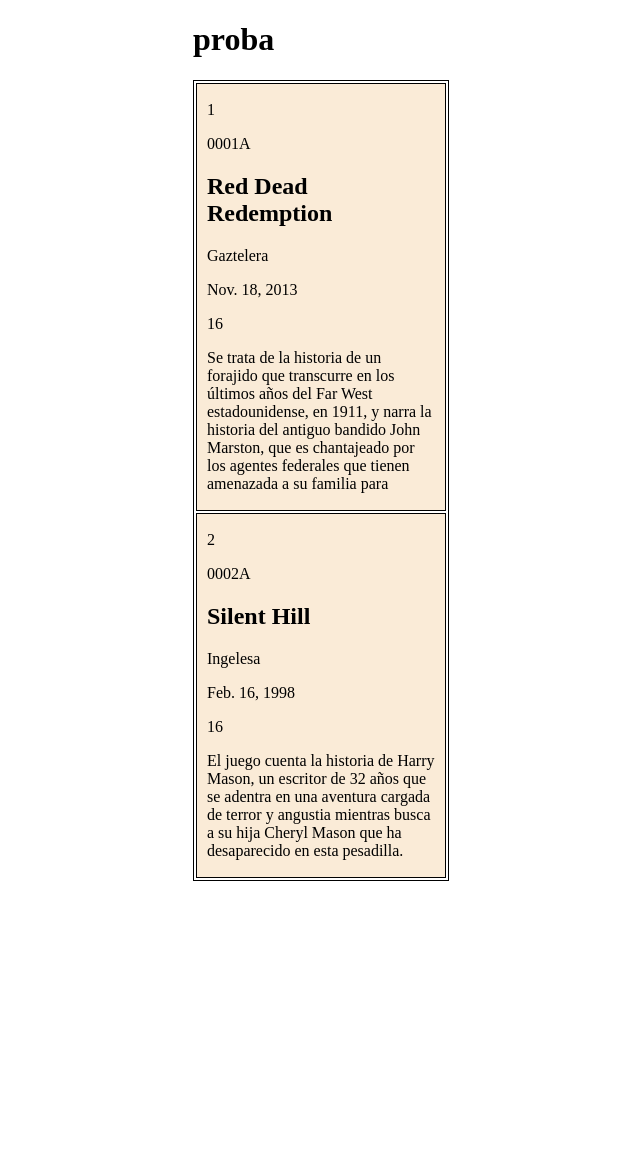
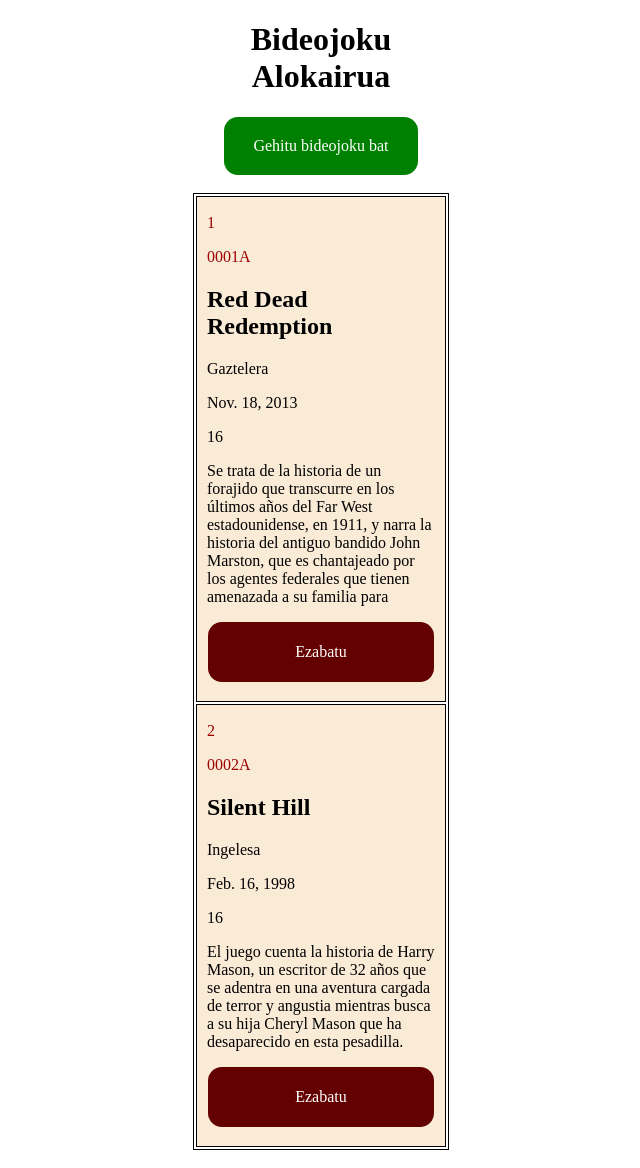
Before and after one commit to AimarMurua/Web_garapena_zerbitzari_ingurunean, a Django app: page / in a window 1280 px wide. Shown: the whole page, without its empty margins (319-959 px from the left). Before the commit the page ends 881 px from the top, so only its background shows below. Run offline with Django 4.2, Linux system fonts and the light colour scheme; data comes from the database, SQL or seed files in the repository.

Commit message:
css django

```diff
--- a/BideojokuDenda/BideojokuAlokairua/static/style.css
+++ b/BideojokuDenda/BideojokuAlokairua/static/style.css
@@ -12,3 +12,43 @@
     width: 20%;
     margin: auto;
 }
+
+#ezabatubotoia {
+    padding: 5px;
+    background-color: rgb(99, 0, 0);
+    border-radius: 14px;
+    text-align: center;
+    margin: auto;
+    width: 95%;
+}
+
+#ezabatubotoia:hover {
+    background-color: rgb(151, 45, 45);;
+}
+
+.gehitubotoia {
+    padding: 20px;
+    background-color: rgb(0, 128, 0);
+    border-radius: 14px;
+    text-align: center;
+    margin: auto;
+    width: 60%;
+}
+
+.gehitubotoia:hover {
+    background-color: rgb(49, 161, 49);
+}
+#gehitubotoia {
+    color: white;
+    text-decoration: none;
+}
+
+.ida {
+    color: rgb(156, 0, 0);
+}
+
+.ezabatu {
+    text-decoration: none;
+    color: white;
+    width: 10%;
+}
--- a/BideojokuDenda/BideojokuAlokairua/templates/index.html
+++ b/BideojokuDenda/BideojokuAlokairua/templates/index.html
@@ -8,24 +8,34 @@
     <link rel="stylesheet" href='{%static "style.css"%}'>
 </head>
 <body>
-    <h1>proba</h1>
+    <center><h1>Bideojoku Alokairua</h1></center>
+    <div class="gehitubotoia">
+        <center><a id="gehitubotoia" href="add/">Gehitu bideojoku bat</a></center>
+    </div>
+    <br>
     <table>
         {%for bideojokua in bideojokua%} <!-- bideojokua viewsetik hartezn den aldagaia da -->
         <tr>
             <td>
                 <div>
-                    <p>{{bideojokua.id}}</p>
-                    <p>{{bideojokua.bid_id}}</p>
+                    <p class="ida">{{bideojokua.id}}</p>
+                    <p class="ida">{{bideojokua.bid_id}}</p>
                     <p><h2>{{bideojokua.bid_izena}}</h2></p>
                     <p>{{bidojokua.bid_generoa}}</p>
                     <p>{{bideojokua.bid_hizkuntza}}</p>
                     <p>{{bideojokua.bid_irteeradata}}</p>
                     <p>{{bideojokua.bid_adinminimoa}}</p>
                     <p>{{bideojokua.bid_sinopsia}}</p>
+                    <div id="ezabatubotoia">
+                        <p><a class="ezabatu" href="">Ezabatu</a></p>
+                    </div>
+                    <br>
                 </div>
             </td>
         </tr>
         {%endfor%}
     </table>
+    <br>
+
 </body>
 </html>
```
